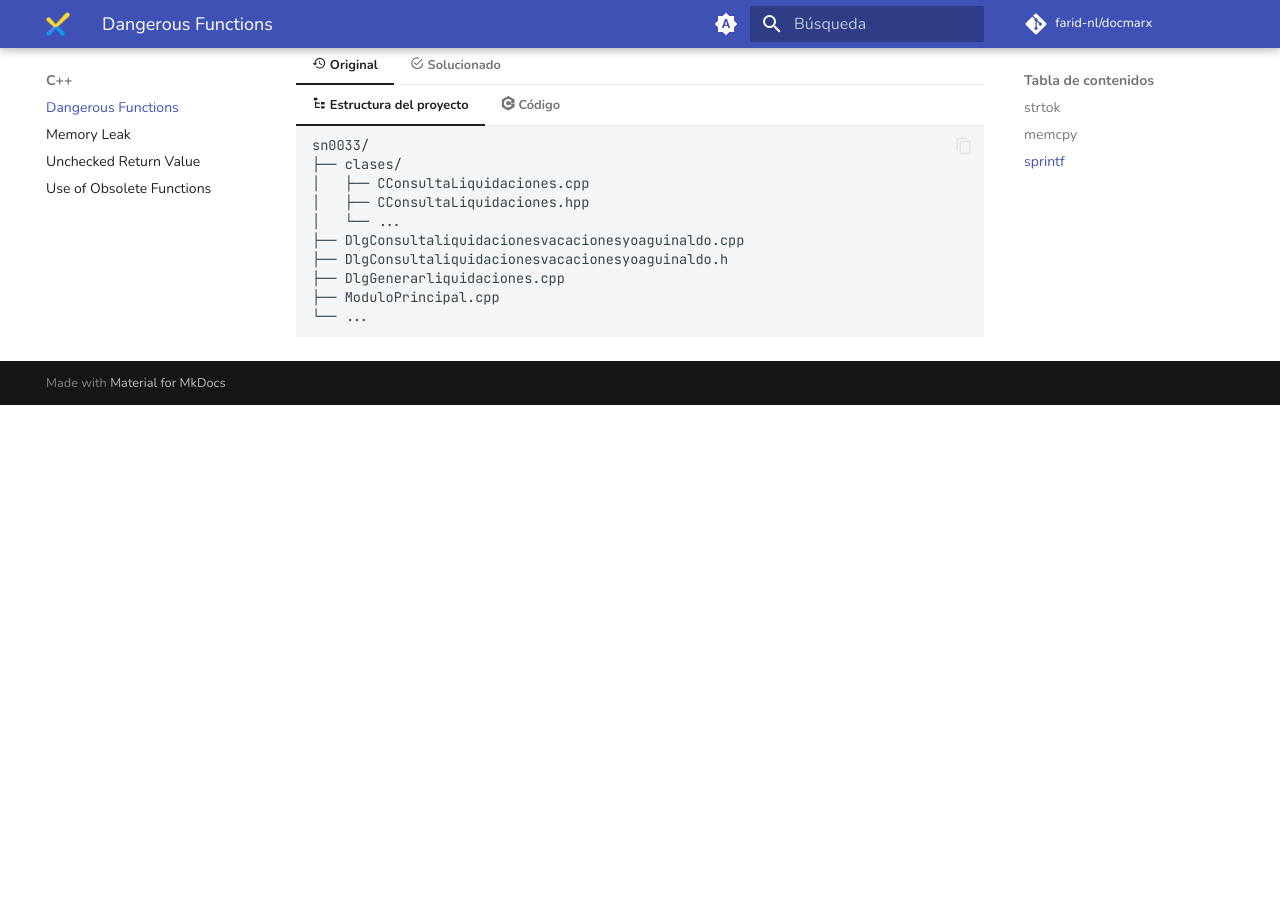
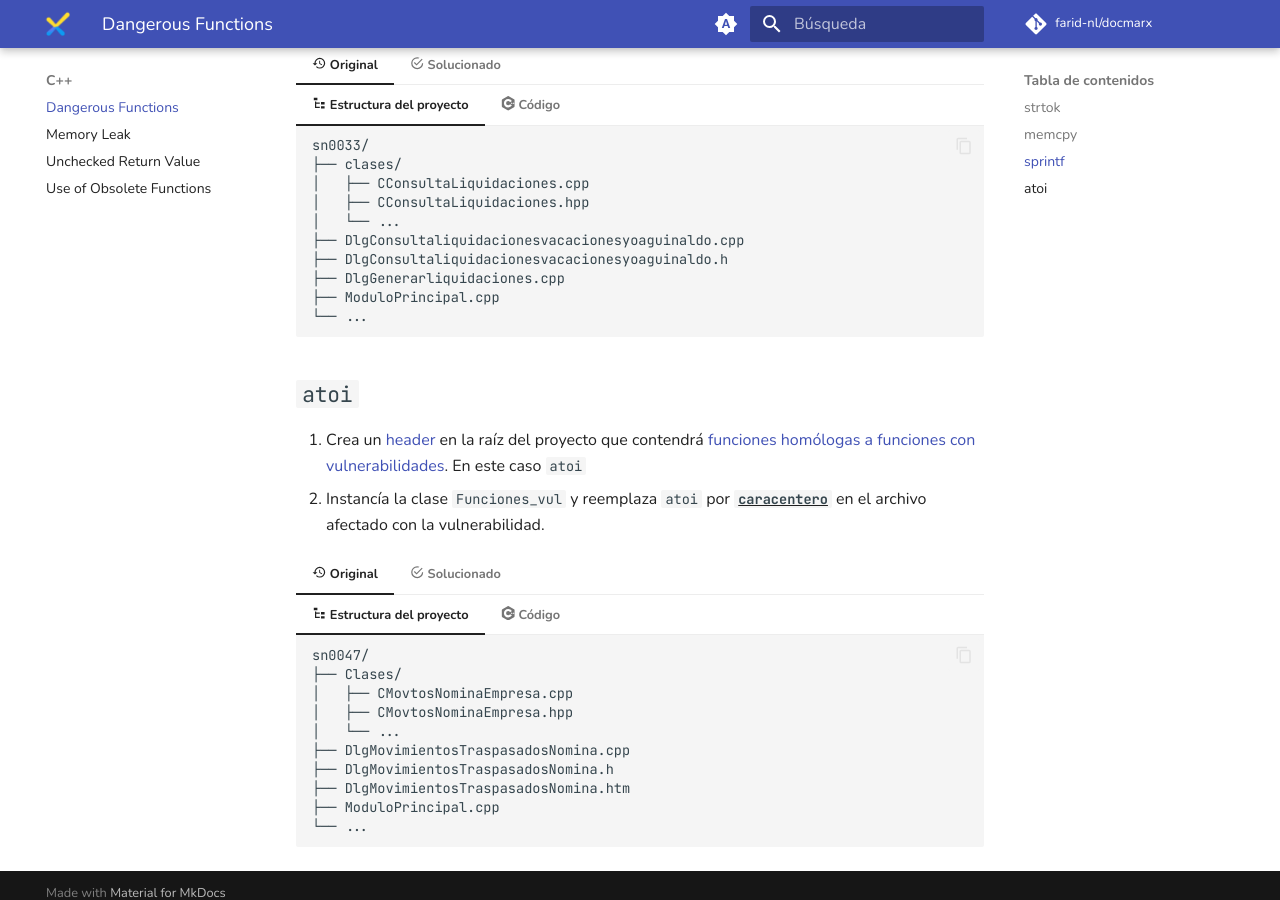
Before and after one commit to Farid-NL/docmarx, an MkDocs documentation site: the page built from docs/cpp/dangerous-functions.md, in a window 1280 px wide and 900 px high, scrolled down 1647 px. Built offline with MkDocs 1.6.1 and Material for MkDocs 9.7.7, drawn with Linux system fonts in a browser that asks for light colours; comment, search, counter and statistics services are not loaded; before the commit the page ends 2052 px from its top, so only the background shows below that.

Commit message:
feat: Añade 'atoi' a 'Dangerous Functions' de cpp

````diff
--- a/docs/cpp/dangerous-functions.md
+++ b/docs/cpp/dangerous-functions.md
@@ -207,3 +207,77 @@ llamadas.
             //...
         }
         ```
+
+## `atoi`
+
+1. Crea un [header](../assets/code/Funciones_vul.h){:download="Funciones_vul.h" title="Descargar header"} en la raíz del
+   proyecto que contendrá [funciones homólogas a funciones con vulnerabilidades]. En este caso `atoi`
+2. Instancía la clase `Funciones_vul` y reemplaza `atoi` por ^^**`caracentero`**^^ en el archivo afectado con la
+   vulnerabilidad.
+
+[funciones homólogas a funciones con vulnerabilidades]: header-de-remediaciones.md
+
+=== ":material-history: Original"
+
+    === ":material-file-tree: Estructura del proyecto"
+
+        ```
+        sn0047/
+        ├── Clases/
+        │   ├── CMovtosNominaEmpresa.cpp
+        │   ├── CMovtosNominaEmpresa.hpp
+        │   └── ...
+        ├── DlgMovimientosTraspasadosNomina.cpp
+        ├── DlgMovimientosTraspasadosNomina.h
+        ├── DlgMovimientosTraspasadosNomina.htm
+        ├── ModuloPrincipal.cpp
+        └── ...
+        ```
+
+    === ":simple-cplusplus: Código"
+
+        ```cpp
+        #define MAIN
+        //...
+
+        int SN0047(char *cInput1,char *cInput2)
+        {
+            //...
+            iOpcion = atoi(EstElpGralDllEnt1.opcion);
+            //...
+        }
+        ```
+
+=== ":material-checkbox-marked-circle-outline: Solucionado"
+
+    === ":material-file-tree: Estructura del proyecto"
+
+        ```diff
+         sn0047/
+         ├── Clases/
+         │   ├── CMovtosNominaEmpresa.cpp
+         │   ├── CMovtosNominaEmpresa.hpp
+         │   └── ...
+         ├── DlgMovimientosTraspasadosNomina.cpp
+         ├── DlgMovimientosTraspasadosNomina.h
+         ├── DlgMovimientosTraspasadosNomina.htm
+        +├── Funciones_vul.h
+         ├── ModuloPrincipal.cpp
+         └── ...
+        ```
+
+    === ":simple-cplusplus: Código"
+
+        ```cpp hl_lines="2 7 9"
+        #define MAIN
+        #include "Funciones_vul.h"
+        //...
+
+        int SN0047(char *cInput1,char *cInput2)
+        {
+            Funciones_vul vul;
+            //...
+            iOpcion = vul.caracentero(EstElpGralDllEnt1.opcion);
+            //...
+        }
+        ```
````
